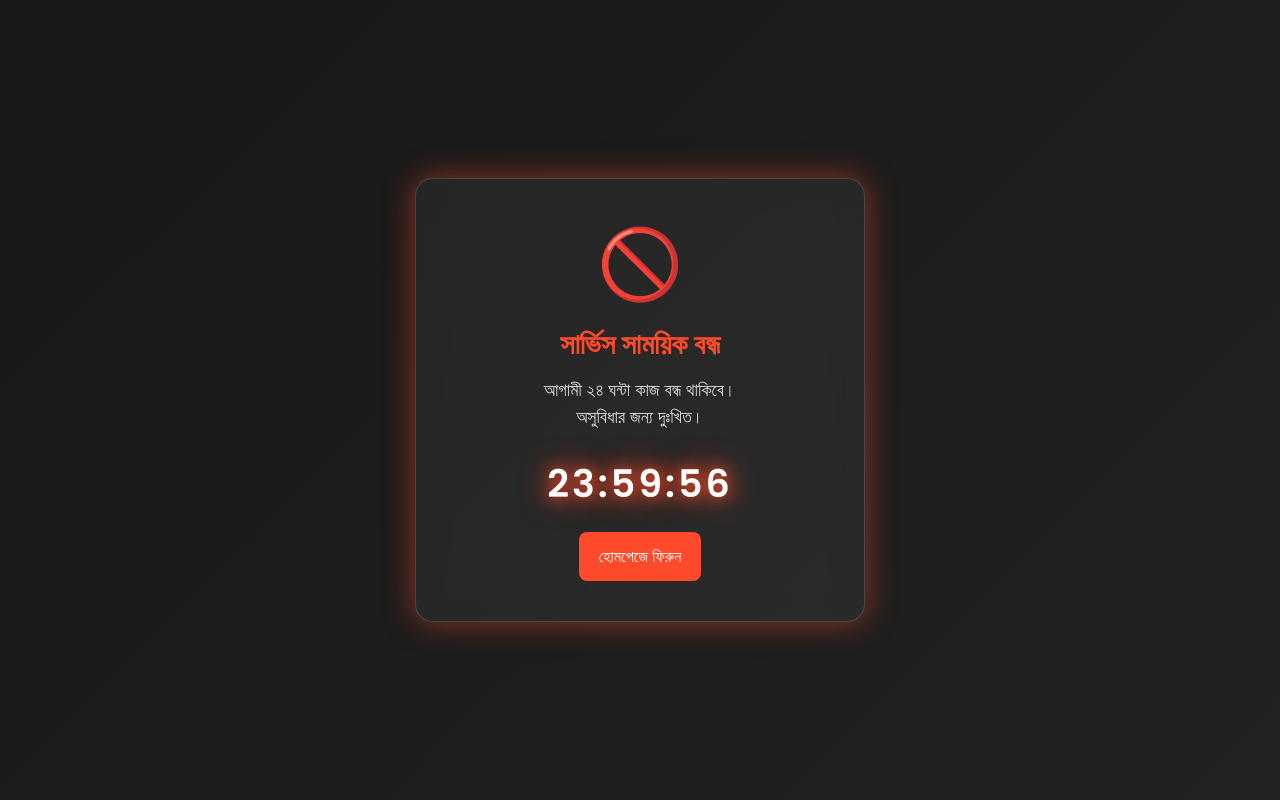
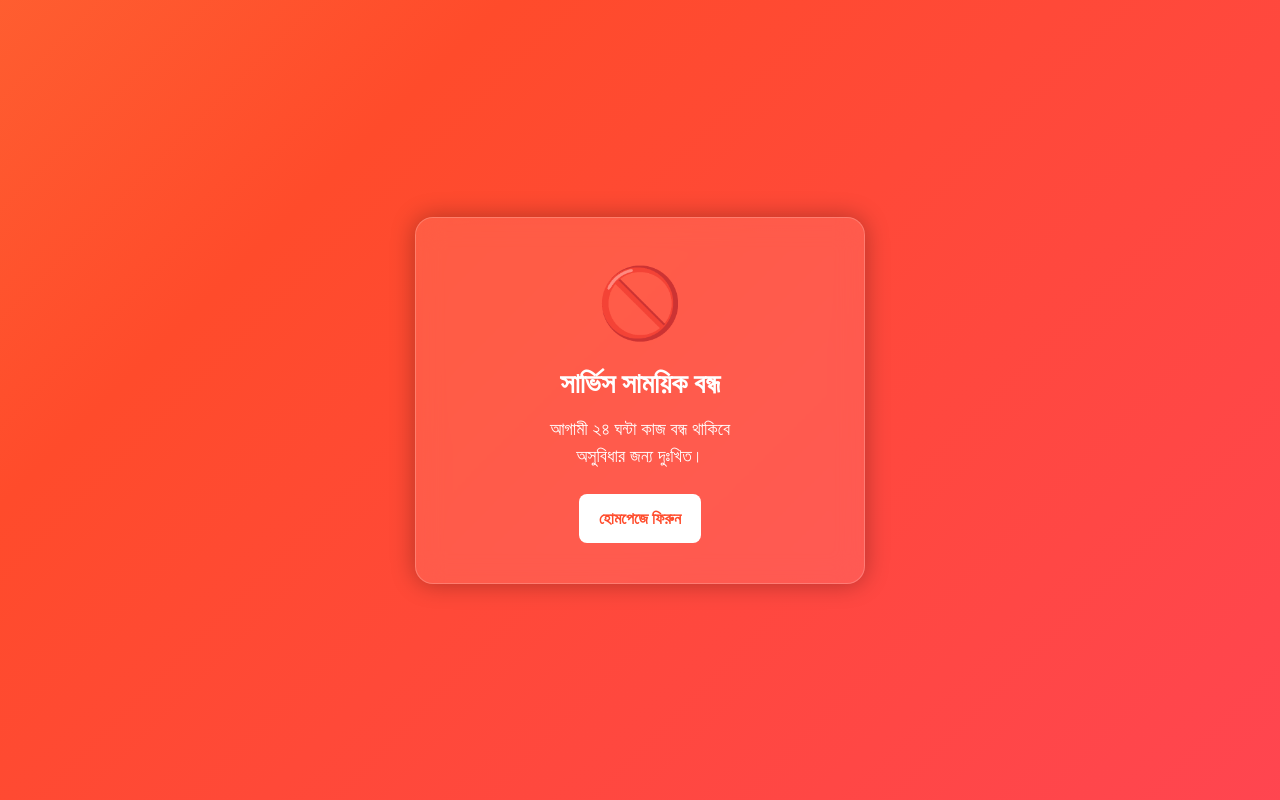
Before and after one commit to mtmostakim24/Mc-999, a plain HTML site: page index.html in a window 1280 px wide. Drawn offline with Linux system fonts and the light colour scheme.

Commit message:
Update index.html

```diff
--- a/index.html
+++ b/index.html
@@ -14,20 +14,19 @@
     display: flex;
     justify-content: center;
     align-items: center;
-    background: linear-gradient(-45deg, #1a1a1a, #222, #141414, #000);
+    background: linear-gradient(-45deg, #ff416c, #ff4b2b, #fcb045, #ff6f61);
     background-size: 400% 400%;
-    animation: bgAnimation 8s infinite;
-    overflow: hidden;
+    animation: gradient 10s ease infinite;
   }
 
-  @keyframes bgAnimation {
+  @keyframes gradient {
     0% {background-position: 0% 50%;}
     50% {background-position: 100% 50%;}
     100% {background-position: 0% 50%;}
   }
 
   .container {
-    background: rgba(255,255,255,0.05);
+    background: rgba(255,255,255,0.1);
     backdrop-filter: blur(14px);
     padding: 40px 30px;
     border-radius: 18px;
@@ -35,8 +34,8 @@
     color: #fff;
     max-width: 450px;
     width: 90%;
-    box-shadow: 0 0 30px rgba(255, 75, 43, 0.5);
-    border: 1px solid rgba(255,255,255,0.15);
+    box-shadow: 0 0 25px rgba(0,0,0,0.3);
+    border: 1px solid rgba(255,255,255,0.2);
     animation: fadeIn 1.5s ease;
   }
 
@@ -49,7 +48,7 @@
     font-size: 60px;
     margin-bottom: 15px;
     animation: pulse 2s infinite;
-    color: #ff4b2b;
+    color: #fff;
   }
 
   @keyframes pulse {
@@ -62,37 +61,28 @@
     font-size: 28px;
     margin-bottom: 10px;
     font-weight: 600;
-    color: #ff4b2b;
   }
 
   p {
     font-size: 18px;
     margin-bottom: 25px;
-    color: #ddd;
-  }
-
-  .timer {
-    font-size: 38px;
-    font-weight: bold;
-    color: #fff;
-    text-shadow: 0 0 15px #ff4b2b, 0 0 30px #ff4b2b;
-    margin-bottom: 20px;
-    letter-spacing: 3px;
   }
 
   .btn {
     display: inline-block;
     padding: 12px 20px;
-    background: #ff4b2b;
-    color: #fff;
+    background: #fff;
+    color: #ff4b2b;
     font-size: 16px;
+    font-weight: bold;
     border-radius: 8px;
     text-decoration: none;
     transition: 0.3s;
   }
 
   .btn:hover {
-    background: #ff2e00;
+    background: #ff4b2b;
+    color: #fff;
     box-shadow: 0 0 15px #ff4b2b;
   }
 </style>
@@ -101,25 +91,8 @@
   <div class="container">
     <div class="icon">🚫</div>
     <h1>সার্ভিস সাময়িক বন্ধ</h1>
-    <p>আগামী ২৪ ঘন্টা কাজ বন্ধ থাকিবে।<br> অসুবিধার জন্য দুঃখিত।</p>
-    <div class="timer" id="countdown">24:00:00</div>
+    <p>আগামী ২৪ ঘন্টা কাজ বন্ধ থাকিবে<br> অসুবিধার জন্য দুঃখিত।</p>
     <a href="#" class="btn">হোমপেজে ফিরুন</a>
   </div>
-
-<script>
-  let time = 24 * 60 * 60;
-  const countdownEl = document.getElementById('countdown');
-
-  setInterval(() => {
-    let hours = Math.floor(time / 3600);
-    let minutes = Math.floor((time % 3600) / 60);
-    let seconds = time % 60;
-    countdownEl.textContent =
-      `${hours.toString().padStart(2, '0')}:` +
-      `${minutes.toString().padStart(2, '0')}:` +
-      `${seconds.toString().padStart(2, '0')}`;
-    if(time > 0) time--;
-  }, 1000);
-</script>
 </body>
 </html>
```
